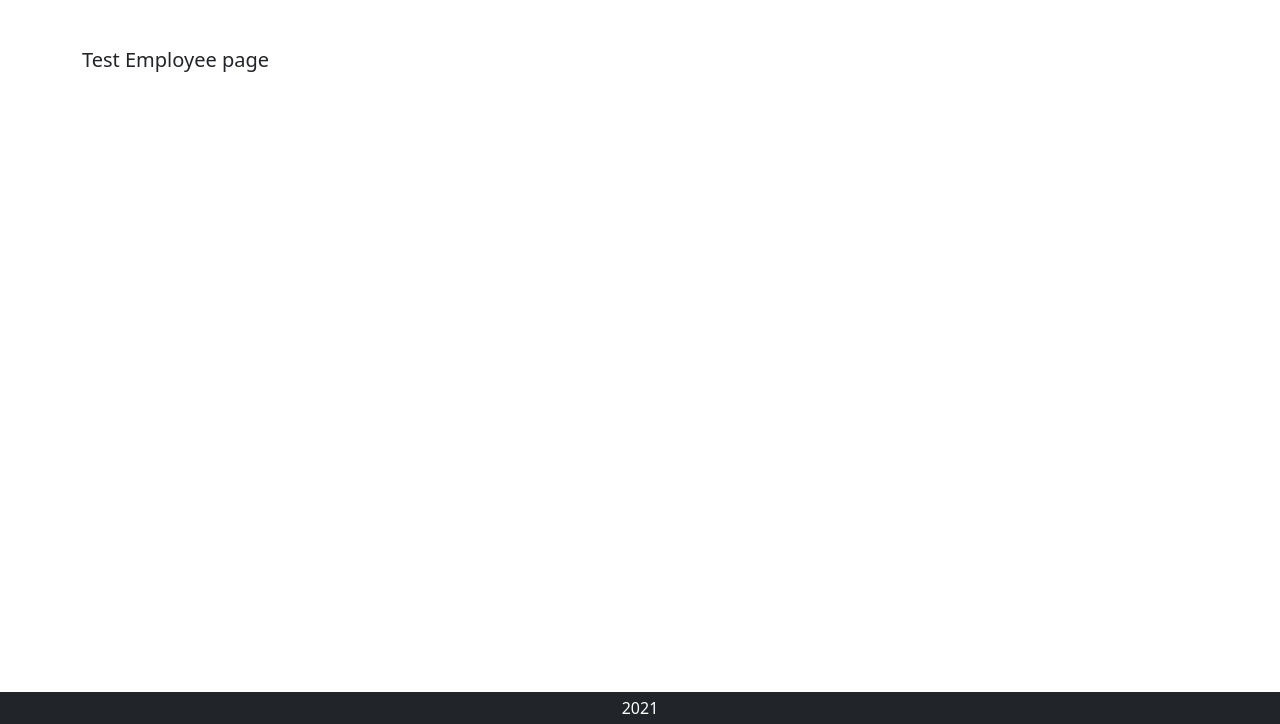
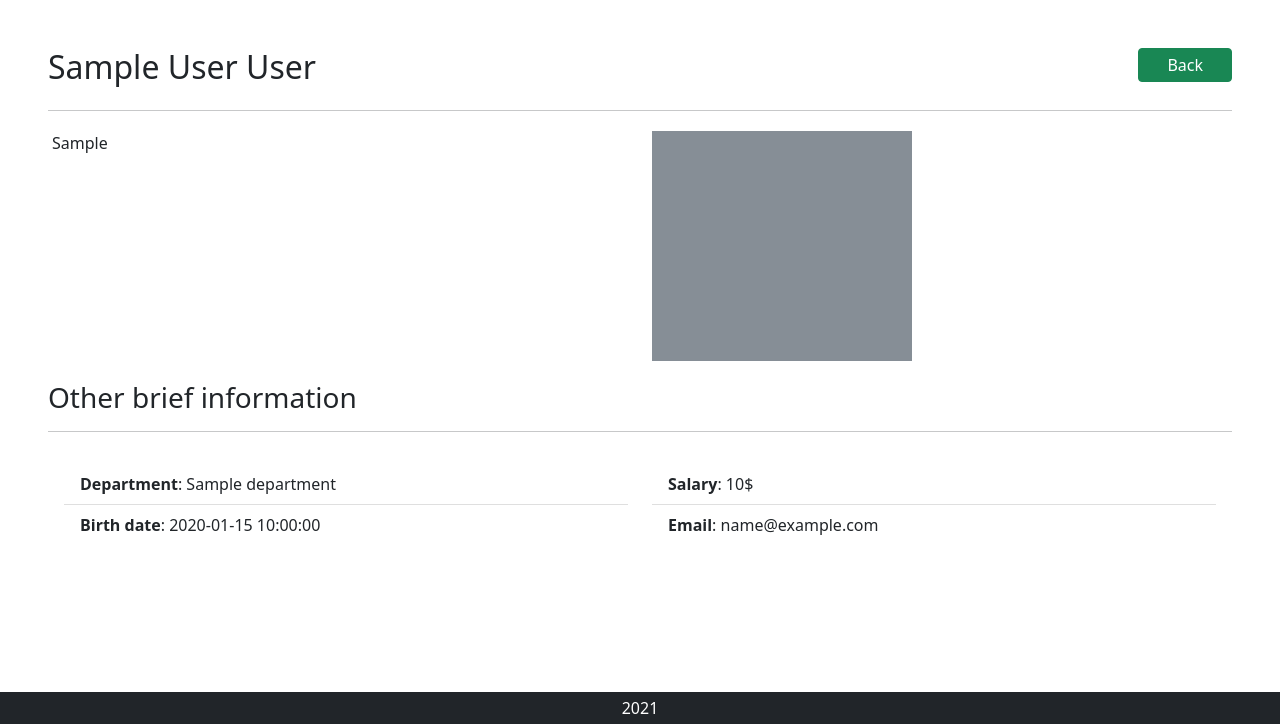
Before and after one commit to devilWH40k/epam_project, a Flask app: template department_app/templates/employee.html in a window 1280 px wide. Shown: the part 76-800 px from the top of the page. Run offline with Flask 2, Linux system fonts and the light colour scheme; the template is opened without the code that fills it: values that come from a table or form of the project are taken from there, others are empty; tables that the repository leaves empty hold one stand-in row (values such as "Sample post"); some libraries are stand-ins or nearby versions.

Commit message:
added employee logic

```diff
--- a/department_app/templates/employee.html
+++ b/department_app/templates/employee.html
@@ -5,7 +5,42 @@ Test
 {% endblock %}
 
 {% block body %}
-<div class="container">
-    <h5>Test Employee page</h5>
-</div>
+    <div class="d-flex">
+        <h2 class="align-self-center">{{  employee.name }} {{  employee.surname }}</h2>
+        <button type="button" class="btn btn-success ms-auto d-flex" style="height: 34px">
+            <a class="nav-link text-white align-self-center"
+            href="{{ url_for('show_employees', dep_id=employee.department.id) }}">
+                Back
+            </a>
+        </button>
+    </div>
+    <hr>
+    <div class="row mt-2 p-1">
+        <div class="col-12 col-lg-6 mb-3">
+            <span>{{ employee.brief_inf }}</span>
+        </div>
+        <div class="col-12 col-lg-6">
+            <svg class="bd-placeholder-img img-fluid" width="260px" height="230px" xmlns="http://www.w3.org/2000/svg">
+                <rect width="100%" height="100%" fill="#868e96"></rect>
+            </svg>
+        </div>
+    </div>
+    <div class="mt-3">
+        <h3>Other brief information</h3>
+        <hr>
+        <div class="row p-3">
+            <div class="col-6">
+                <ul class="list-group list-group-flush">
+                    <li class="list-group-item"><strong>Department</strong>: {{ employee.department.name }}</li>
+                    <li class="list-group-item"><strong>Birth date</strong>: {{ employee.birth_date }}</li>
+                </ul>
+            </div>
+            <div class="col-6">
+                <ul class="list-group list-group-flush">
+                    <li class="list-group-item"><strong>Salary</strong>: {{ employee.salary }}$</li>
+                    <li class="list-group-item"><strong>Email</strong>: {{ employee.email }}</li>
+                </ul>
+            </div>
+        </div>
+    </div>
 {% endblock %}
--- a/department_app/templates/employees.html
+++ b/department_app/templates/employees.html
@@ -15,7 +15,7 @@ Test
 	<div class="row p-3">
         <div class="col-12 col-sm-12 col-md-6 col-lg-5 col-xl-5">
             <p>
-                There is all the information about employees in the <b>{{ dep_name }}</b>.<br>
+                There is all the information about employees in the <strong>{{ dep_name }}</strong>.<br>
                 Just click on any employee's link whose detail information u want to get .<br>
                 You can also delete a record about wanted employee.<br>
                 Feel free to add a new one on the manage page!!!<br>
@@ -52,7 +52,9 @@ Test
                                 {% endif %}
                             </p>
                             <p class="card-text">{{ employee.email }}</p>
-						    <a href="employee.html" class="card-link text-warning">Employee link</a>
+						    <a href="{{ url_for('show_employee', emp_id=employee.id) }}" class="card-link text-warning">
+                                Employee link
+                            </a>
 					    </div>
 				    </div>
                 </div>
```
Also changed, not shown: department_app/views/views.py (+4 -3 lines).
